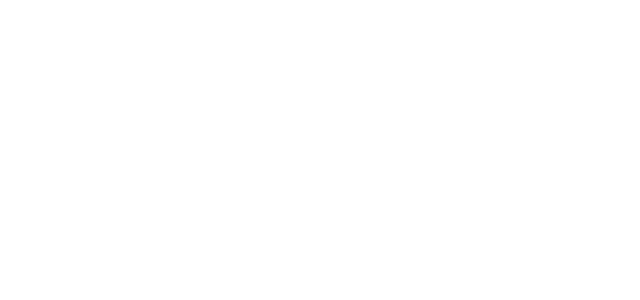
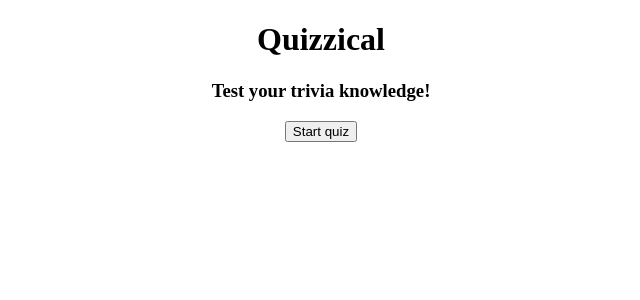
Before and after one commit to emilytm/quizzical-game, a React (Create React App) app: page / in a window 1280 px wide. Shown: the top 300 px of the page, without its empty margins (319-959 px from the left). Built offline with nearby package versions, Linux system fonts and the light colour scheme; no server answers; the HTML template or start-up script is replaced by a standard one.

Commit message:
Got quiz, questions, and answers as expected

```diff
--- a/public/index.html
+++ b/public/index.html
@@ -17,5 +17,6 @@
   <body>
     <noscript>You need to enable JavaScript to run this app.</noscript>
     <div id="root"></div>
+    <script src="index.pack.js"></script>
   </body>
 </html>
--- /dev/null
+++ b/src/Answer.jsx
@@ -0,0 +1,8 @@
+import React from 'react'
+
+export default function Answer(props){
+    console.log(`in the Answer fn and adding an answer option for item: ${props.value}`)
+    return (
+        <p className="answer-option">{props.value}</p>
+    )
+}
--- a/src/App.js
+++ b/src/App.js
@@ -1,8 +1,38 @@
 import './App.css';
+import React from 'react'
+import Start from './Start'
+import Quiz from './Quiz'
 
 function App() {
+
+  const [questions, setQuestions] = React.useState([])
+  const [isActiveQuiz, setIsActiveQuiz] = React.useState(false)
+
+  React.useEffect(()=>{
+    fetch('https://opentdb.com/api.php?amount=5&difficulty=medium&type=multiple')
+      .then(res => res.json())
+      .then(data => setQuestions(data.results))
+  },[1])
+
+console.log(questions)
+
+  function startNewGame(){
+    setIsActiveQuiz(true)
+  }
+
+
+
   return (
     <div className="App">
+      {
+        isActiveQuiz
+        ?
+          <Quiz questions={questions}/>
+        :
+          <Start
+            handleClick={startNewGame}
+          />
+      }
     </div>
   );
 }
--- /dev/null
+++ b/src/Question.jsx
@@ -0,0 +1,22 @@
+import React from 'react'
+import Answer from './Answer'
+
+export default function Question(props){
+
+    let correctAnswerOption = <Answer value={props.correctAnswer}/>
+    let answerOptions = props.incorrectAnswers.map(answerOption => <Answer value={answerOption}/>)
+
+    let randomIndex = Math.ceil(Math.random() * (answerOptions.length + 1))
+    console.log(`the length of the incorrect answer options array is ((((${answerOptions.length})))) and the random index is (((${randomIndex})))`)
+
+    answerOptions.splice(randomIndex,0,correctAnswerOption)
+
+    return (
+        <div className="question-container">
+            <h3>{props.question}</h3>
+            <div className="options-container">
+                {answerOptions}
+            </div>
+        </div>
+    )
+}
--- /dev/null
+++ b/src/Quiz.jsx
@@ -0,0 +1,12 @@
+import React from 'react'
+import Question from './Question'
+
+export default function Quiz(props){
+    const questionArray = props.questions.map(question => <Question question={question.question} correctAnswer={question.correct_answer} incorrectAnswers={question.incorrect_answers}/>)
+    return (
+        <div className="quiz-container">
+            <h2>Quiz time</h2>
+            {questionArray}
+        </div>
+    )
+}
--- /dev/null
+++ b/src/Start.jsx
@@ -0,0 +1,11 @@
+import React from 'react'
+
+export default function Start(props){
+    return (
+        <div className="start-container">
+            <h1>Quizzical</h1>
+            <h3>Test your trivia knowledge!</h3>
+            <button onClick={props.handleClick} className="start-btn">Start quiz</button>
+        </div>
+    )
+}
--- a/src/index.css
+++ b/src/index.css
@@ -1,13 +1,8 @@
+* {
+  box-sizing: border-box;
+}
+
 body {
   margin: 0;
-  font-family: -apple-system, BlinkMacSystemFont, 'Segoe UI', 'Roboto', 'Oxygen',
-    'Ubuntu', 'Cantarell', 'Fira Sans', 'Droid Sans', 'Helvetica Neue',
-    sans-serif;
-  -webkit-font-smoothing: antialiased;
-  -moz-osx-font-smoothing: grayscale;
+  background-color: #F5F7FB;
 }
-
-code {
-  font-family: source-code-pro, Menlo, Monaco, Consolas, 'Courier New',
-    monospace;
-}
--- /dev/null
+++ b/src/index.js
@@ -0,0 +1,5 @@
+import React from "react"
+import ReactDOM from "react-dom"
+import App from "./App"
+
+ReactDOM.render(<App />, document.getElementById("root"))
```
